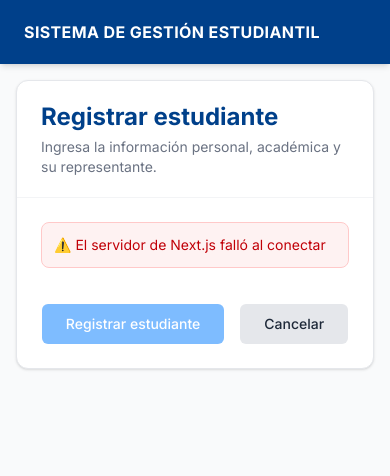
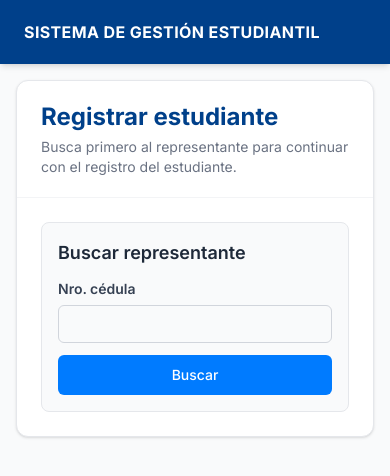
Before and after one commit to Lug1241/frontend-cnm, a Next.js app: page /dashboard/estudiantil/inscripciones in a window 390 px wide. Shown: the top 476 px of the page. Built offline with nearby package versions, Linux system fonts and the light colour scheme; no server answers.

Commit message:
feat(registro-estudiante): refactor registration page and integrate representative search

```diff
--- a/app/dashboard/estudiantil/estudiantes/EstudianteFormFields.tsx
+++ b/app/dashboard/estudiantil/estudiantes/EstudianteFormFields.tsx
@@ -10,7 +10,8 @@ import { ArchivoPdfInput } from "@/app/components/ui/ArchivoPdf";
 
 interface EstudianteFormFieldsProps {
   estudiante?: Estudiante | null;
-  representantes: Representante[];
+  representantes?: Representante[];
+  representanteId?: number;
 }
 
 const inputClass =
@@ -18,7 +19,8 @@ const inputClass =
 
 export default function EstudianteFormFields({
   estudiante,
-  representantes,
+  representantes = [],
+  representanteId,
 }: EstudianteFormFieldsProps) {
   return (
     <div className="grid grid-cols-1 gap-4 sm:grid-cols-2 lg:grid-cols-3">
@@ -205,6 +207,13 @@ export default function EstudianteFormFields({
           ))}
         </select>
       </label>
+    {representanteId !== undefined ? (
+      <input
+        type="hidden"
+        name="ID_representante"
+        value={representanteId}
+      />
+    ) : (
       <label className="flex flex-col gap-1.5 text-sm font-semibold text-gray-700 sm:col-span-2">
         Representante
         <select
@@ -216,6 +225,7 @@ export default function EstudianteFormFields({
           <option value="" disabled>
             Seleccione un representante
           </option>
+
           {representantes.map((item) => (
             <option key={item.nroCedula} value={item.id}>
               {item.primerApellido} {item.segundoApellido}, {item.primerNombre}{" "}
@@ -224,6 +234,7 @@ export default function EstudianteFormFields({
           ))}
         </select>
       </label>
+    )}
       <label className="flex flex-col gap-1.5 text-sm font-semibold text-gray-700 sm:col-span-2 lg:col-span-3">
         Dirección
         <input
--- a/app/dashboard/estudiantil/inscripciones/RegistroEstudiantePage.tsx
+++ b/app/dashboard/estudiantil/inscripciones/RegistroEstudiantePage.tsx
@@ -5,31 +5,87 @@ import { useRouter } from "next/navigation";
 import { type Representante } from "@/types/Representante";
 import EstudianteFormFields from "../estudiantes/EstudianteFormFields";
 import { createEstudiante } from "../estudiantes/actions";
+import RepresentanteModal from "../representantes/RepresentanteModal";
+import {
+  createRepresentante,
+  getRepresentanteByCedula,
+} from "../representantes/actions";
 
-interface RegistroEstudiantePageProps {
-  representantes: Representante[];
-  initialError: string;
+export default function RegistroEstudiantePage() {
+  const router = useRouter();
+
+  const [isSearching, startSearchTransition] = useTransition();
+  const [isSubmitting, startSubmitTransition] = useTransition();
+
+  const [cedulaBusqueda, setCedulaBusqueda] = useState("");
+  const [representanteSeleccionado, setRepresentanteSeleccionado] =
+    useState<Representante | null>(null);
+  const [representanteNoEncontrado, setRepresentanteNoEncontrado] =
+    useState(false);
+  const [isRepresentanteModalOpen, setIsRepresentanteModalOpen] =
+    useState(false);
+  const [errorMessage, setErrorMessage] = useState("");
+
+  const buscarRepresentante = (
+    event: React.FormEvent<HTMLFormElement>,
+  ) => {
+    event.preventDefault();
+
+    const cedula = cedulaBusqueda.trim();
+
+    setErrorMessage("");
+    setRepresentanteSeleccionado(null);
+    setRepresentanteNoEncontrado(false);
+
+    if (!/^\d{7,10}$/.test(cedula)) {
+      setErrorMessage("La cédula debe contener entre 7 y 10 dígitos.");
+      return;
     }
 
-export default function RegistroEstudiantePage({
-  representantes,
-  initialError,
-}: RegistroEstudiantePageProps) {
-  const router = useRouter();
-  const [isPending, startTransition] = useTransition();
-  const [errorMessage, setErrorMessage] = useState(initialError);
+    startSearchTransition(async () => {
+      const result = await getRepresentanteByCedula(cedula);
+
+      if (!result.success) {
+        setErrorMessage(
+          result.error ?? "No se pudo buscar el representante.",
+        );
+        return;
+      }
+
+      if (result.data) {
+        setRepresentanteSeleccionado(result.data);
+        return;
+      }
+
+      setRepresentanteNoEncontrado(true);
+    });
+  };
 
   const submit = (event: React.FormEvent<HTMLFormElement>) => {
     event.preventDefault();
     setErrorMessage("");
+
+    if (!representanteSeleccionado) {
+      setErrorMessage(
+        "Debes seleccionar o registrar un representante antes de crear al estudiante.",
+      );
+      return;
+    }
+
     const formData = new FormData(event.currentTarget);
-    startTransition(async () => {
+
+    startSubmitTransition(async () => {
       const result = await createEstudiante(formData);
+
       if (result.success) {
-        router.push("/dashboard/estudiantil/estudiantes?toast=estudiante-creado");
+        router.push(
+          "/dashboard/estudiantil/estudiantes?toast=estudiante-creado",
+        );
         router.refresh();
       } else {
-        setErrorMessage(result.error ?? "No se pudo registrar el estudiante.");
+        setErrorMessage(
+          result.error ?? "No se pudo registrar el estudiante.",
+        );
       }
     });
   };
@@ -41,45 +97,153 @@ export default function RegistroEstudiantePage({
           <h2 className="text-2xl font-bold text-[#00408a]">
             Registrar estudiante
           </h2>
+
           <p className="mt-1 text-sm text-gray-500">
-            Ingresa la información personal, académica y su representante.
+            Busca primero al representante para continuar con el registro del
+            estudiante.
           </p>
         </div>
-        <form onSubmit={submit} className="space-y-5 p-6">
+
+        <div className="space-y-6 p-6">
           {errorMessage && (
             <div className="rounded-lg border border-red-200 bg-red-50 p-3 text-sm text-red-700">
               ⚠️ {errorMessage}
             </div>
           )}
-          {representantes.length > 0 ? (
-            <EstudianteFormFields representantes={representantes} />
-          ) : (
-            !errorMessage && (
-              <div className="rounded-lg border border-amber-200 bg-amber-50 p-3 text-sm text-amber-800">
-                Debes registrar al menos un representante antes de crear un
-                estudiante.
+
+          <form
+            onSubmit={buscarRepresentante}
+            className="rounded-lg border border-gray-200 bg-gray-50 p-4"
+          >
+            <h3 className="mb-3 text-lg font-semibold text-gray-800">
+              Buscar representante
+            </h3>
+
+            <div className="flex flex-col gap-3 sm:flex-row sm:items-end">
+              <label className="flex flex-1 flex-col gap-1.5 text-sm font-semibold text-gray-700">
+                Nro. cédula
+                <input
+                  value={cedulaBusqueda}
+                  onChange={(event) =>
+                    setCedulaBusqueda(event.target.value)
+                  }
+                  inputMode="numeric"
+                  pattern="[0-9]{7,10}"
+                  minLength={7}
+                  maxLength={10}
+                  required
+                  disabled={isSearching}
+                  className="rounded-md border border-gray-300 px-3 py-2 font-normal focus:outline-none focus:ring-2 focus:ring-[#00408a] disabled:bg-gray-100"
+                />
+              </label>
+
+              <button
+                type="submit"
+                disabled={isSearching}
+                className="rounded-md bg-[#007bff] px-6 py-2.5 text-sm font-medium text-white hover:bg-[#0056b3] disabled:opacity-50"
+              >
+                {isSearching ? "Buscando..." : "Buscar"}
+              </button>
             </div>
-            )
+          </form>
+
+          {representanteSeleccionado && (
+            <div className="rounded-lg border border-green-200 bg-green-50 p-4">
+              <p className="font-semibold text-green-800">
+                Representante encontrado
+              </p>
+
+              <p className="mt-1 text-sm text-green-700">
+                {representanteSeleccionado.primerNombre}{" "}
+                {representanteSeleccionado.segundoNombre}{" "}
+                {representanteSeleccionado.primerApellido}{" "}
+                {representanteSeleccionado.segundoApellido}
+              </p>
+
+              <p className="text-sm text-green-700">
+                Cédula: {representanteSeleccionado.nroCedula}
+              </p>
+
+              <p className="text-sm text-green-700">
+                Correo: {representanteSeleccionado.email}
+              </p>
+            </div>
           )}
+
+          {representanteNoEncontrado && (
+            <div className="rounded-lg border border-amber-200 bg-amber-50 p-4">
+              <p className="font-semibold text-amber-800">
+                Representante no encontrado
+              </p>
+
+              <p className="mt-1 text-sm text-amber-700">
+                No existe un representante registrado con la cédula ingresada.
+              </p>
+
+              <button
+                type="button"
+                onClick={() => setIsRepresentanteModalOpen(true)}
+                className="mt-3 rounded-md bg-[#007bff] px-5 py-2 text-sm font-medium text-white hover:bg-[#0056b3]"
+              >
+                Agregar representante
+              </button>
+            </div>
+          )}
+
+          {representanteSeleccionado && (
+            <form onSubmit={submit} className="space-y-5">
+              <div className="border-t border-gray-200 pt-5">
+                <h3 className="mb-4 text-lg font-semibold text-gray-800">
+                  Datos del estudiante
+                </h3>
+
+                <EstudianteFormFields
+                  representanteId={representanteSeleccionado.id}
+                />
+              </div>
+
               <div className="flex flex-wrap justify-center gap-4 pt-4">
                 <button
                   type="submit"
-              disabled={isPending || representantes.length === 0}
+                  disabled={isSubmitting}
                   className="rounded-md bg-[#007bff] px-6 py-2.5 text-sm font-medium text-white hover:bg-[#0056b3] disabled:opacity-50"
                 >
-              {isPending ? "Registrando..." : "Registrar estudiante"}
+                  {isSubmitting
+                    ? "Registrando..."
+                    : "Registrar estudiante"}
                 </button>
+
                 <button
                   type="button"
-              onClick={() => router.push("/dashboard/estudiantil/estudiantes")}
-              disabled={isPending}
+                  onClick={() =>
+                    router.push("/dashboard/estudiantil/estudiantes")
+                  }
+                  disabled={isSubmitting}
                   className="rounded-md bg-gray-200 px-6 py-2.5 text-sm font-medium text-gray-800 hover:bg-gray-300 disabled:opacity-50"
                 >
                   Cancelar
                 </button>
               </div>
             </form>
+          )}
         </div>
+      </div>
+
+      <RepresentanteModal
+        isOpen={isRepresentanteModalOpen}
+        onClose={() => setIsRepresentanteModalOpen(false)}
+        onSaveAction={async (_cedula, formData) => {
+          const result = await createRepresentante(formData);
+
+          if (result.success && result.data) {
+            setRepresentanteSeleccionado(result.data);
+            setRepresentanteNoEncontrado(false);
+            setCedulaBusqueda(result.data.nroCedula);
+          }
+
+          return result;
+        }}
+      />
     </div>
   );
 }
--- a/app/dashboard/estudiantil/inscripciones/page.tsx
+++ b/app/dashboard/estudiantil/inscripciones/page.tsx
@@ -1,31 +1,5 @@
-import { fetchAPI } from "@/lib/api";
-import { type Representante } from "@/types/Representante";
 import RegistroEstudiantePage from "./RegistroEstudiantePage";
 
-interface RepresentantesResponse {
-  data: Representante[];
+export default function NuevoEstudianteRoute() {
+  return <RegistroEstudiantePage />;
 }
-
-export default async function NuevoEstudianteRoute() {
-  let representantes: Representante[] = [];
-  let errorMsg = "";
-
-  try {
-    const response = await fetchAPI<RepresentantesResponse>(
-      "/representantes/obtener?page=1&limit=1000",
-    );
-    representantes = response.data ?? [];
-  } catch (error: unknown) {
-    errorMsg =
-      error instanceof Error
-        ? error.message
-        : "No se pudieron cargar los representantes.";
-  }
-
-  return (
-    <RegistroEstudiantePage
-      representantes={representantes}
-      initialError={errorMsg}
-    />
-  );
-}
```
Lines whose indentation alone changed are shown as unchanged.
